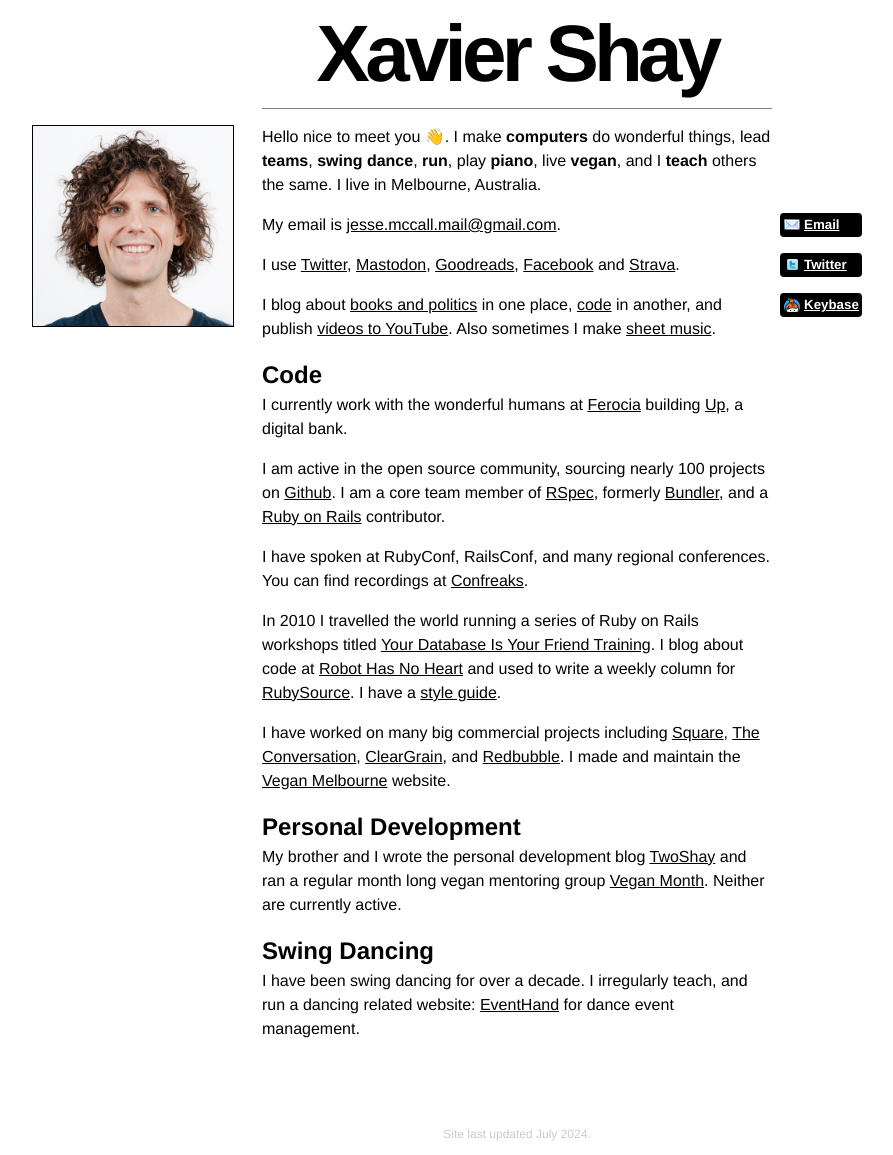
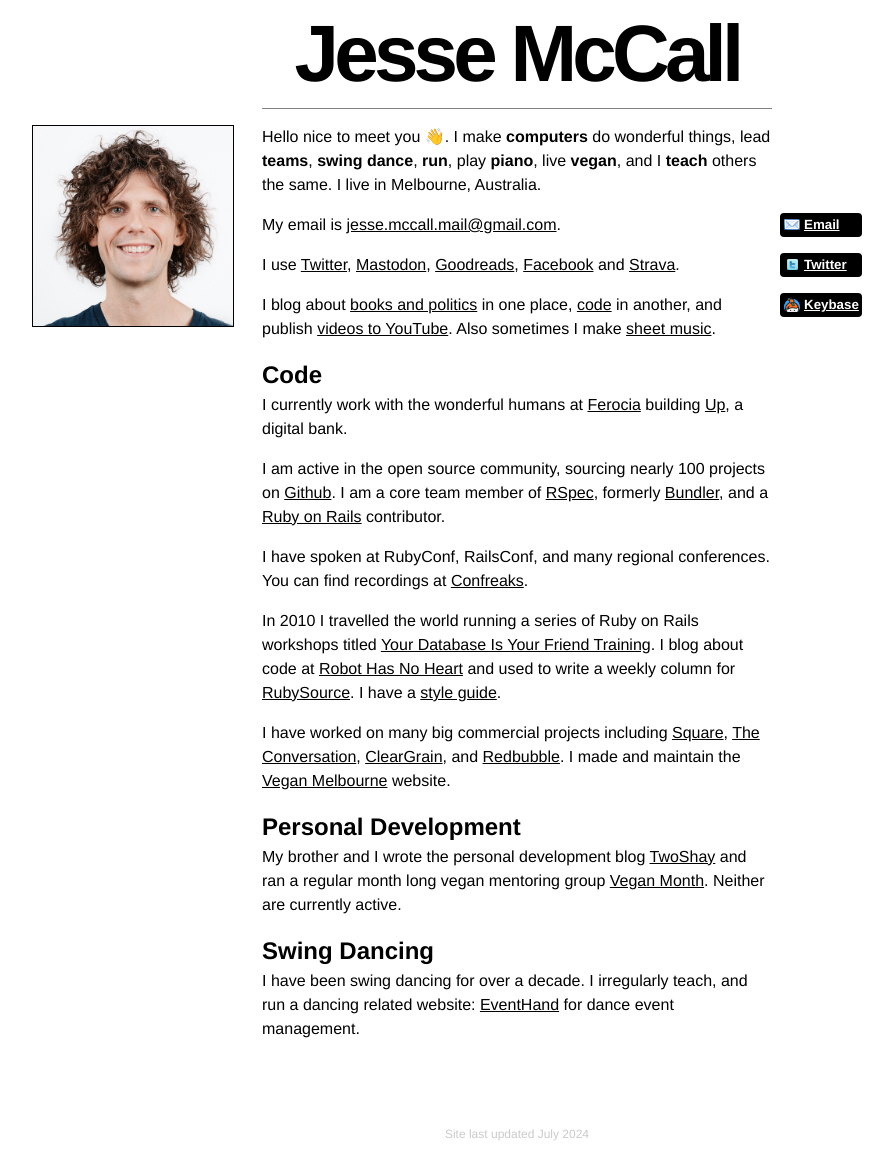
Before and after one commit to jessemccall/jessemccall.github.io, a plain HTML site: page index.html in a window 1280 px wide. Shown: the whole page, without its empty margins (123-1016 px from the left). Drawn offline with nearby package versions, Linux system fonts and the light colour scheme; files whose address does not match are found by name.

Commit message:
Update index.html

```diff
--- a/index.html
+++ b/index.html
@@ -2,7 +2,7 @@
 <html>
   <head>
     <meta charset="utf-8" />
-    <meta name="description" content="I make computers do wonderful things, swing dance, enjoy exercise, live vegan, and I teach others how to do the same." />
+    <meta name="description" content="I am in my fifth professional year currently working for Stantec in Brisbane since achieving a bachelors’ degree in Civil Engineering with honours at the University of Canterbury. My job title is “Civil Engineer” although my solidified experience spans through roading, water, and geotechnical areas. My passion lies most within the water and roading industries and these are the areas I aim to specialise in as my career develops." />
     <link rel="openid2.provider" href="https://www.google.com/accounts/o8/ud" />
     <link rel="openid2.local_id" href="https://plus.google.com/+XavierShay" />
     <title>Jesse McCall</title>
@@ -119,7 +119,7 @@
   </head>
   <body>
     <header>
-      <h1>Xavier Shay</h1>
+      <h1>Jesse McCall</h1>
     </header>
 
     <img src='images/me-201908.jpg' alt='Jesse McCall' />
@@ -197,7 +197,7 @@
     </section>
 
     <footer>
-      <p>Site last updated July 2024.</p>
+      <p>Site last updated July 2024</p>
     </footer>
   </body>
 </html>
```
